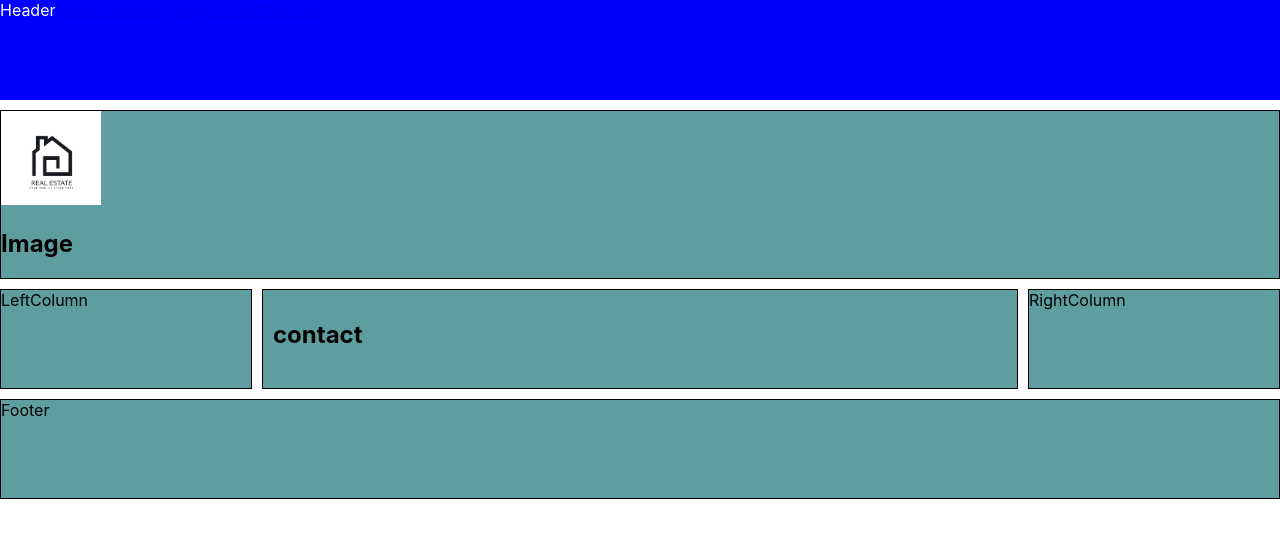
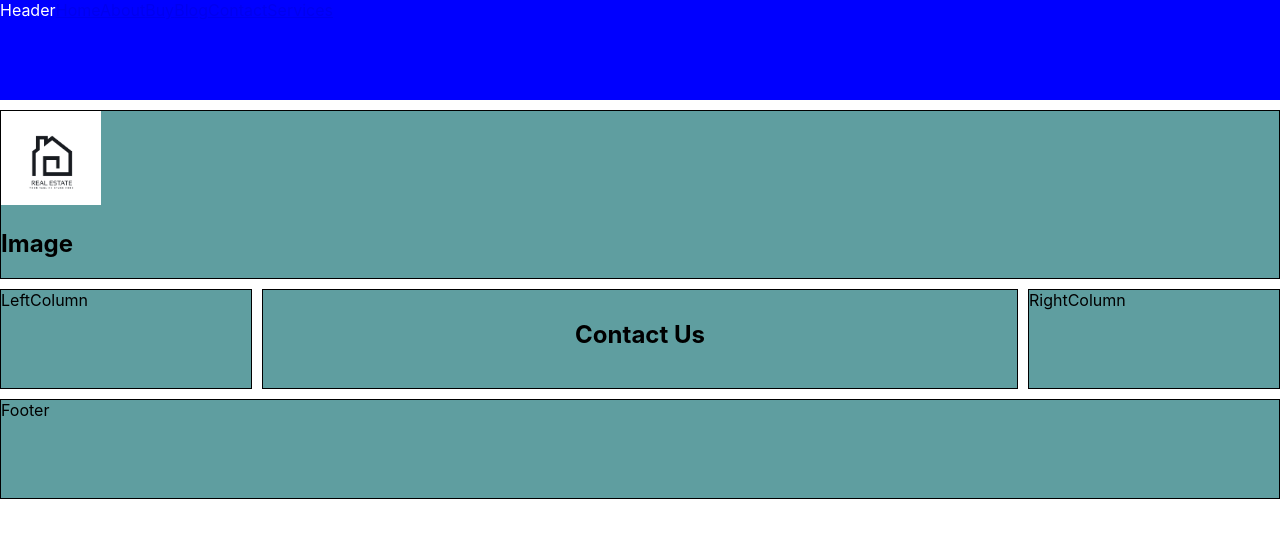
Before and after one commit to Oggilit0/Real-estate, a React (Create React App) app: page /contact in a window 1280 px wide. Shown: the top 538 px of the page. Built offline with nearby package versions, Linux system fonts and the light colour scheme.

Commit message:
Added css file in all components

```diff
--- a/src/components/About.js
+++ b/src/components/About.js
@@ -1,3 +1,5 @@
+import "../stylesheets/About.css"
+
 const About = () => {
   return (
     <p>
--- a/src/components/BlogPost.js
+++ b/src/components/BlogPost.js
@@ -1,3 +1,5 @@
+import "../stylesheets/BlogPost.css"
+
 const BlogPost = () => {
   return <h2>Blog post</h2>;
 };
--- a/src/components/Buy.js
+++ b/src/components/Buy.js
@@ -1,3 +1,5 @@
+import "../stylesheets/Buy.css"
+
 const Buy = () => {
   return <h2>buy</h2>;
 };
--- a/src/components/Contact.js
+++ b/src/components/Contact.js
@@ -1,5 +1,11 @@
+import "../stylesheets/Contact.css"
+
 const Contact = () => {
-  return <h2>contact</h2>;
-};
+  return (
+    <div className="contact">
+    <h2>Contact Us</h2>
+    </div>
+  );
+  };
 
 export default Contact;
--- a/src/components/Footer.js
+++ b/src/components/Footer.js
@@ -1,3 +1,5 @@
+import "../stylesheets/Footer.css"
+
 const Footer = () => {
   return <div className = "footer" id = "tempDesign">Footer</div>;
 };
--- a/src/components/Header.js
+++ b/src/components/Header.js
@@ -1,4 +1,6 @@
 import { Link } from "react-router-dom";
+import "../stylesheets/Header.css"
+
 const Header = () => {
   return (
     <div className="header">
--- a/src/components/LandingPage.js
+++ b/src/components/LandingPage.js
@@ -1,3 +1,5 @@
+import "../stylesheets/LandingPage.css"
+
 const LandingPage = () => {
   return (
     <div className="main" id="tempDesign">
--- a/src/components/LeftColumn.js
+++ b/src/components/LeftColumn.js
@@ -1,3 +1,5 @@
+import "../stylesheets/LeftColumn.css"
+
 const LeftColumn = () => {
   return (
     <div className = "left-column" id = "tempDesign">LeftColumn</div>
--- a/src/components/RightColumn.js
+++ b/src/components/RightColumn.js
@@ -1,3 +1,5 @@
+import "../stylesheets/RightColumn.css"
+
 const RightColumn = () => {
   return( <div className = "right-column" id = "tempDesign">RightColumn</div>
 
--- a/src/components/Services.js
+++ b/src/components/Services.js
@@ -1,3 +1,5 @@
+import "../stylesheets/Services.css"
+
 const Services = () => {
   return <h2>services</h2>;
 };
--- a/src/components/TopImage.js
+++ b/src/components/TopImage.js
@@ -1,4 +1,5 @@
 import Logo from "./Pictures/logga.png";
+import "../stylesheets/TopImage.css"
 
 const TopImage = () => {
   return (
--- a/src/stylesheets/Contact.css
+++ b/src/stylesheets/Contact.css
@@ -0,0 +1,3 @@
+.contact{
+  text-align: center;
+}
```
